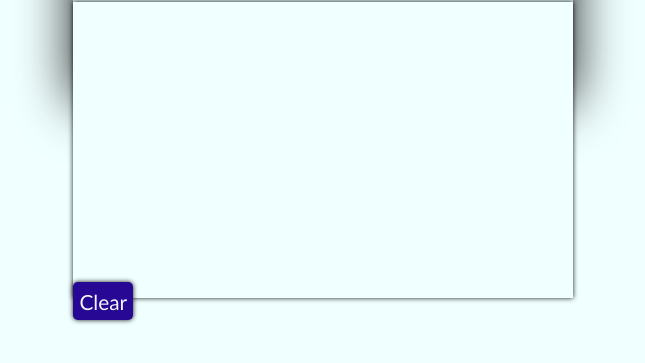
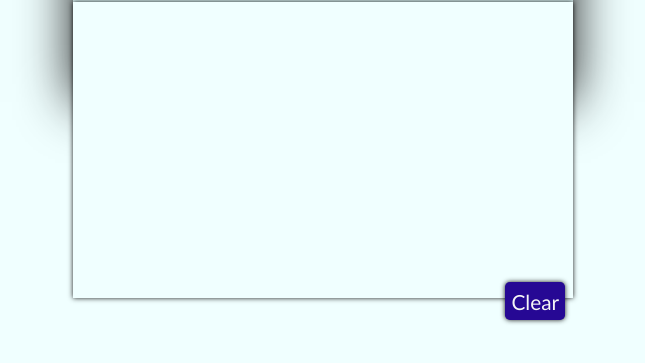
Before and after one commit to Mbuyiselo91/Expense_C_Tracker_MB, a plain HTML site: page index.html in a window 1280 px wide. Shown: the part 419-782 px from the top of the page, without its empty margins (415-1060 px from the left). Drawn offline with Linux system fonts and the light colour scheme.

Commit message:
margin-left clearBtn

```diff
--- a/style.css
+++ b/style.css
@@ -65,7 +65,7 @@ transform-style: flat;
   font-size: large;
   cursor: pointer;
   font-size: 1.3rem;
-  margin-left: 30rem;
+  margin-left: 57rem;
   margin-top: 180px;
   box-shadow: 0 0 5px rgba(0, 0, 0, 0.9);
 
```
